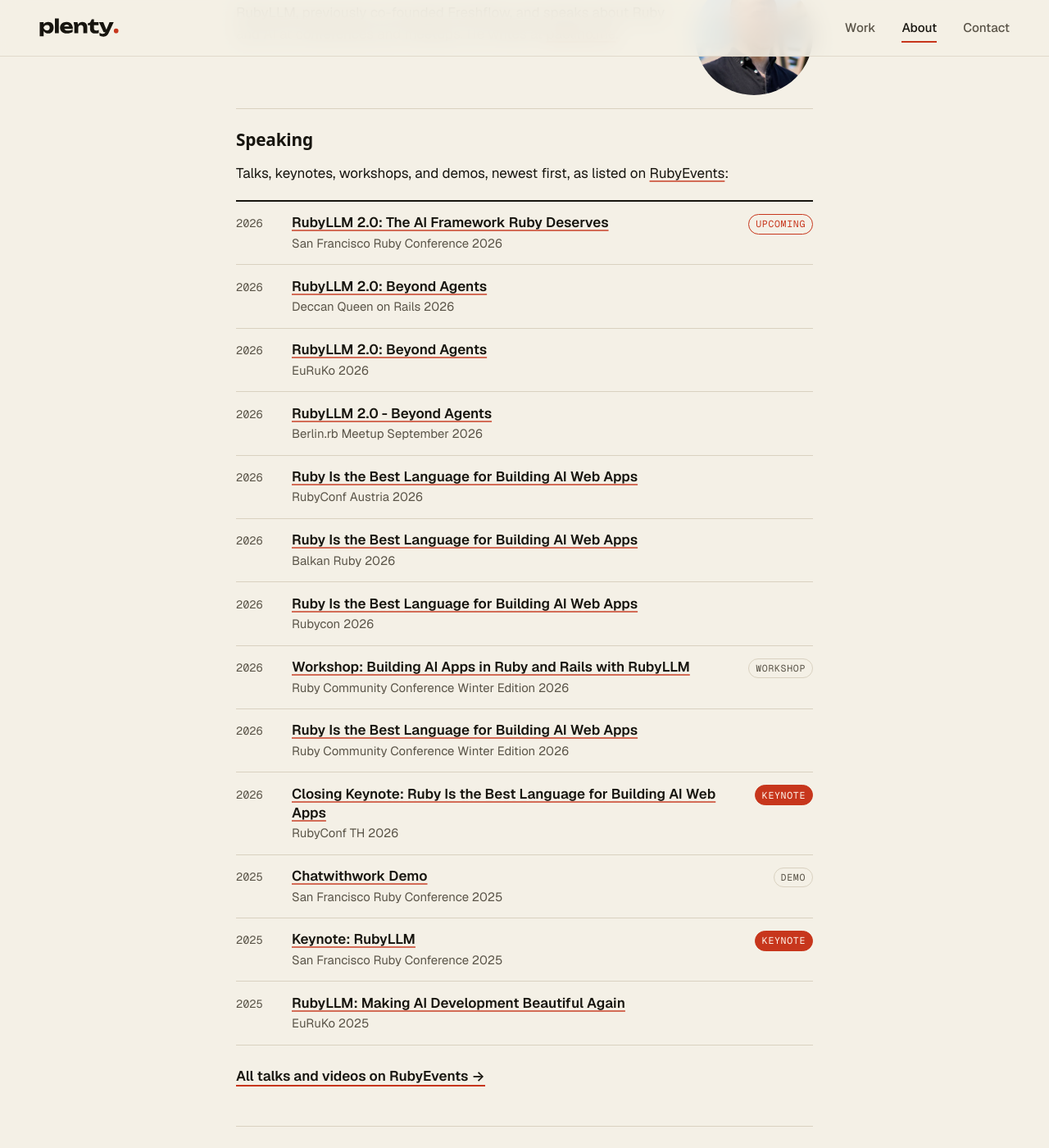
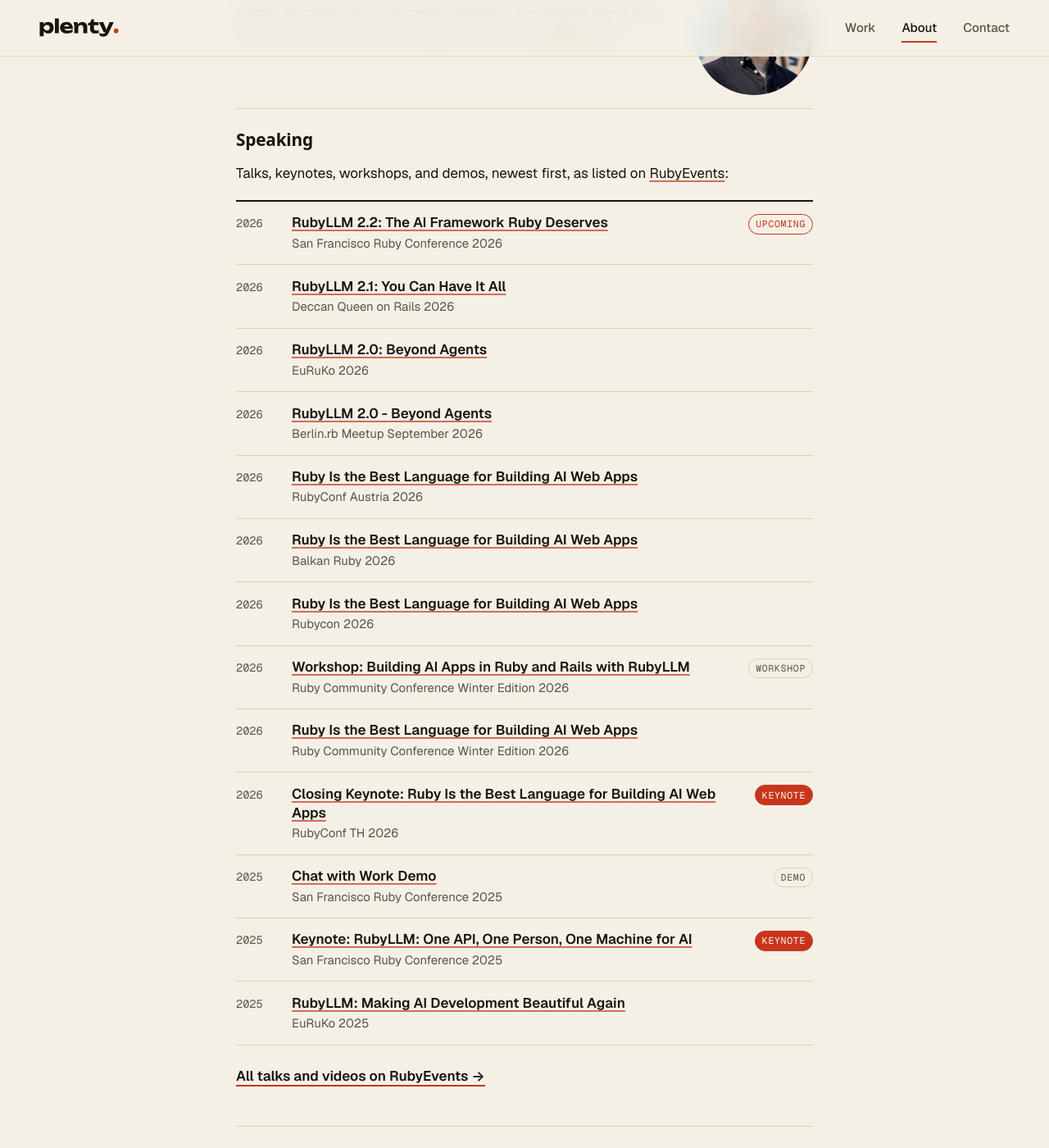
Before and after one commit to crmne/plenty.is, a Jekyll site: the page built from about.md, in a window 1280 px wide and 1400 px high, scrolled down 1369 px. Shown: the whole window at 82% size. Built offline with Jekyll 4.4.1, drawn with Linux system fonts in a browser that asks for light colours; some web fonts are replaced.

Commit message:
Correct the titles of four talks

```diff
--- a/_data/talks.yml
+++ b/_data/talks.yml
@@ -2,12 +2,12 @@
 # https://www.rubyevents.org/profiles/crmne (titles, events, dates and kinds
 # as RubyEvents records them). kind: talk, keynote, workshop, or demo.
 
-- title: "RubyLLM 2.0: The AI Framework Ruby Deserves"
+- title: "RubyLLM 2.2: The AI Framework Ruby Deserves"
   event: San Francisco Ruby Conference 2026
   date: 2026-11-10
   kind: talk
   link: https://www.rubyevents.org/talks/rubyllm-2-0-the-ai-framework-ruby-deserves
-- title: "RubyLLM 2.0: Beyond Agents"
+- title: "RubyLLM 2.1: You Can Have It All"
   event: Deccan Queen on Rails 2026
   date: 2026-10-08
   kind: talk
@@ -52,12 +52,12 @@
   date: 2026-02-01
   kind: keynote
   link: https://www.rubyevents.org/talks/carmine-paolino-rubyconfth-2026
-- title: Chatwithwork Demo
+- title: Chat with Work Demo
   event: San Francisco Ruby Conference 2025
   date: 2025-11-20
   kind: demo
   link: https://www.rubyevents.org/talks/chatwithwork-demo
-- title: "Keynote: RubyLLM"
+- title: "Keynote: RubyLLM: One API, One Person, One Machine for AI"
   event: San Francisco Ruby Conference 2025
   date: 2025-11-19
   kind: keynote
```
